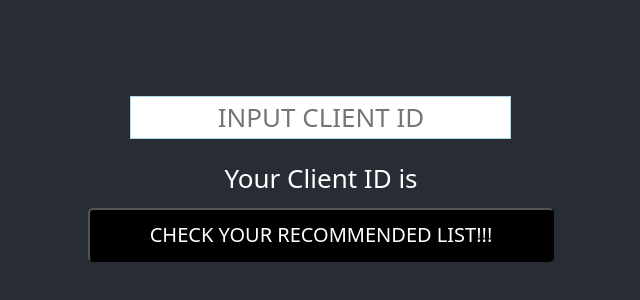
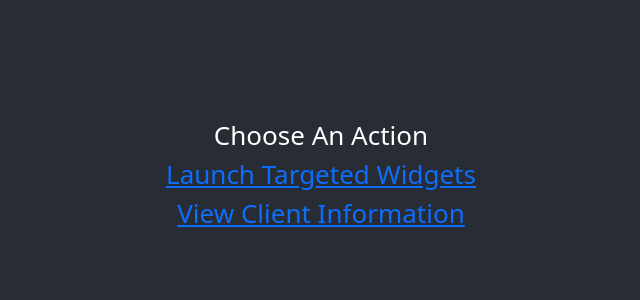
Before and after one commit to TLI-group3/TLI-client, a React (Create React App) app: page / in a window 1280 px wide. Shown: the part 226-526 px from the top of the page, without its empty margins (319-959 px from the left). Built offline with nearby package versions, Linux system fonts and the light colour scheme.

Commit message:
Connected webpages together

```diff
--- a/src/app/App.js
+++ b/src/app/App.js
@@ -1,17 +1,12 @@
 import './App.scss';
-import {CarsList} from '../CarsList';
+import {ActionContainer} from '../components/chooseAction/ActionContainer';
 
-function App() {
+export default function App() {
   return (
-
     <div className="App">
       <header className="App-header">
-          <CarsList />
-
+          <ActionContainer />
       </header>
     </div>
-
   );
 }
-
-export default App;
--- a/src/components/chooseAction/ActionButton.js
+++ b/src/components/chooseAction/ActionButton.js
@@ -1,25 +1,13 @@
 import React from 'react';
+import { Link } from "react-router-dom";
 import PropTypes from "prop-types";
 
-export default class ActionButton extends React.Component {
-    constructor(props) {
-        super(props);
-    }
-
-    /**
-     * Send the user to the appropriate page based on path
-     */
-    goToPage = () => {
-        console.log("Handle Click")
-    }
-
-    render(){
-        return (
-          <div>
-              <button onClick={this.goToPage}>{this.props.buttonLabel}</button>
-          </div>
-        );
-    }
+export default function ActionButton(props) {
+    return (
+        <div>
+            <Link to={props.path}>{props.buttonLabel}</Link>
+        </div>
+    );
 }
 
 ActionButton.propTypes = {
--- a/src/components/chooseAction/ActionContainer.js
+++ b/src/components/chooseAction/ActionContainer.js
@@ -2,12 +2,12 @@ import React from 'react';
 import ActionButton from "./ActionButton";
 import styles from './ActionContainer.module.scss';
 
-class ActionContainer extends React.Component {
+export class ActionContainer extends React.Component {
     constructor(props) {
         super(props);
         this.state = {
-            launchWidgetPath: '',
-            clientViewPath: '',
+            launchWidgetPath: '/launch-widget',
+            clientViewPath: '/client-info',
         }
     }
 
--- a/src/components/clientInfo/ClientInfoContainer.js
+++ b/src/components/clientInfo/ClientInfoContainer.js
@@ -3,7 +3,7 @@ import CarList from "./CarList";
 import CarDetails from "./CarDetails";
 import styles from './ClientInfoContainer.module.scss';
 
-class ClientInfoContainer extends React.Component {
+export default class ClientInfoContainer extends React.Component {
     constructor(props) {
         super(props);
         this.state = {
--- a/src/components/clientInput/ClientInput.js
+++ b/src/components/clientInput/ClientInput.js
@@ -1,7 +1,7 @@
 import React from 'react';
 import styles from './ClientInput.module.scss';
 
-class ClientInput extends React.Component {
+export default class ClientInput extends React.Component {
     constructor(props) {
         super(props);
         this.state = {
--- a/src/index.js
+++ b/src/index.js
@@ -1,16 +1,23 @@
-import React from 'react';
-import ReactDOM from 'react-dom';
+import { render } from 'react-dom';
+import { BrowserRouter, Routes, Route } from "react-router-dom";
+import App from './app/App';
+import ClientInfoContainer from './components/clientInfo/ClientInfoContainer';
+import ClientInput from "./components/clientInput/ClientInput";
+import reportWebVitals from './reportWebVitals';
+// Importing the CSS
 import './index.css';
-import App from './app/App';
-import reportWebVitals from './reportWebVitals';
-// Importing the Bootstrap CSS
 import 'bootstrap/dist/css/bootstrap.min.css';
 
-ReactDOM.render(
-  <React.StrictMode>
-    <App />
-  </React.StrictMode>,
-  document.getElementById('root')
+const rootElement = document.getElementById("root");
+render(
+    <BrowserRouter>
+        <Routes>
+            <Route path="/" element={<App />} />
+            <Route path="launch-widget" element={<ClientInput />} />
+            <Route path="client-info" element={<ClientInfoContainer />} />
+        </Routes>
+    </BrowserRouter>,
+    rootElement
 );
 
 // If you want to start measuring performance in your app, pass a function
```
